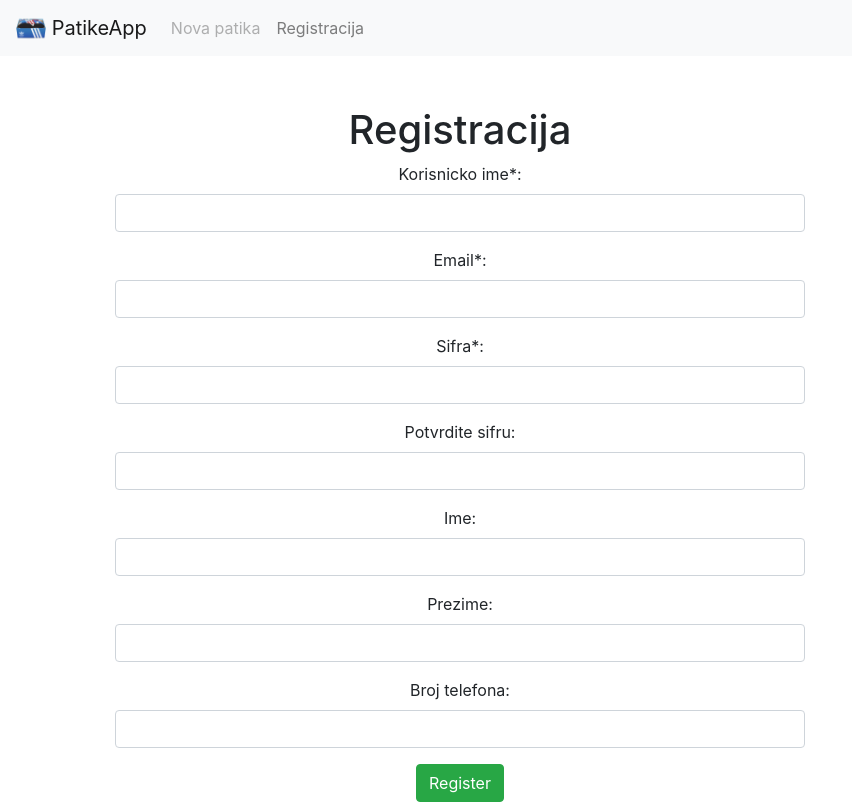
After one commit to apetrovic17/skriptdjango, a Django app: page /register/ in a window 1280 px wide. The commit adds this page. Shown: the whole page, without its empty margins (0-852 px from the left). Run offline with Django 3.2, Linux system fonts and the light colour scheme; some libraries are stand-ins or nearby versions.

Commit message:
registracija delete

```diff
--- a/patikepr/patikeapp/forms.py
+++ b/patikepr/patikeapp/forms.py
@@ -1,5 +1,6 @@
 from django.forms import ModelForm
 from .models import Patike, Ocene
+from django import forms
 
 
 class PatikeForm(ModelForm):
@@ -12,3 +13,13 @@ class OceneForm(ModelForm):
     class Meta:
         model=Ocene
         fields=['ocena','opis']
+
+
+class RegisterForm(forms.Form):
+    username = forms.CharField(widget=forms.TextInput(attrs={'class':'form-control'}))
+    email = forms.EmailField(widget=forms.EmailInput(attrs={'class':'form-control'}))
+    password = forms.CharField(widget=forms.PasswordInput(attrs={'class':'form-control'}))
+    password_repeat = forms.CharField(widget=forms.PasswordInput(attrs={'class':'form-control'}))
+    first_name = forms.CharField(widget=forms.TextInput(attrs={'class':'form-control'}))
+    last_name = forms.CharField(widget=forms.TextInput(attrs={'class':'form-control'}))
+    phone_number = forms.CharField(widget=forms.NumberInput(attrs={'class':'form-control'}), required=False)
--- a/patikepr/patikeapp/templates/new.html
+++ b/patikepr/patikeapp/templates/new.html
@@ -1,7 +1,7 @@
 {% extends 'master.html' %}
 
 {% block title %}
-    New article
+    New patike
 {% endblock %}
 
 {% block content %}
--- a/patikepr/patikeapp/templates/patike.html
+++ b/patikepr/patikeapp/templates/patike.html
@@ -11,12 +11,12 @@
             <div class="col-lg-4 col-md-6 mb-4">
             <div class="card h-100">
 
-              <div class="card-body">
+              <div class="card-body" style="background-color: #d3d3d3">
                 <h4 class="card-title">
                   <a href="{%url 'patikeapp:patika' patika.id%}">{{ patika.naziv }}</a>
                 </h4>
-                <h5>{{ patika.cena }}</h5>
-                <p class="card-text">{{ patika.model }}!</p>
+                <h5>{{ patika.model }}</h5>
+                <p class="card-text">{{ patika.cena }} rsd</p>
               </div>
 
             </div>
--- /dev/null
+++ b/patikepr/patikeapp/templates/register.html
@@ -0,0 +1,69 @@
+{% extends "master.html" %}
+
+{% block content %}
+    <div class="container">
+        <form action="{% url 'patikeapp:user_register' %}" method="post">
+            {% csrf_token %}
+            <div class="col-md-8 col-md-offset-2">
+                <div class="panel panel-default">
+                    <div class="panel-heading">
+                        <h1>
+                            Registracija
+                        </h1>
+                    </div>
+                    <div class="panel-body">
+                        {% if error_message %}
+                            <p class="bg-danger p-d ml-b">{{ error_message }}</p>
+                        {% endif %}
+
+                        <div class="form-group clearfix">
+                            <label for="{{ form.username.id_for_label }}" >Korisnicko ime<span class="text-red">*</span>:</label>
+
+                                {{ form.username }}
+
+                        </div>
+                        <div class="form-group clearfix">
+                            <label for="{{ form.email.id_for_label }}" >Email<span class="text-red">*</span>:</label>
+
+                                {{ form.email }}
+
+                        </div>
+                        <div class="form-group clearfix">
+                            <label for="{{ form.password.id_for_label }}" >Sifra<span class="text-red">*</span>:</label>
+
+                                {{ form.password }}
+
+                        </div>
+                        <div class="form-group clearfix">
+                            <label for="{{ form.password_repeat.id_for_label }}" >Potvrdite sifru:</label>
+
+                                {{ form.password_repeat }}
+
+                        </div>
+                        <div class="form-group clearfix">
+                            <label for="{{ form.first_name.id_for_label }}">Ime:</label>
+
+                                {{ form.first_name }}
+
+                        </div>
+                        <div class="form-group clearfix">
+                            <label for="{{ form.last_name.id_for_label }}" >Prezime:</label>
+
+                                {{ form.last_name }}
+
+                        </div>
+                        <div class="form-group clearfix">
+                            <label for="{{ form.phone_number.id_for_label }}" >Broj telefona:</label>
+
+                                {{ form.phone_number }}
+
+                        </div>
+                        <div class="col-md-15 col-md-offset-4">
+                            <input type="submit" value="Register" class="btn btn-success">
+                        </div>
+                    </div>
+                </div>
+            </div>
+        </form>
+    </div>
+{% endblock %}
--- a/patikepr/patikeapp/urls.py
+++ b/patikepr/patikeapp/urls.py
@@ -1,5 +1,6 @@
 from django.urls import path, re_path
 from . import views
+from django.conf.urls import url
 
 app_name = 'patikeapp'
 urlpatterns = [
@@ -7,5 +8,7 @@ urlpatterns = [
     path('patike/', views.patike, name='patike'),
     path('patika/<int:id>', views.patika, name='patika'),
     path('patika/edit/<int:id>/', views.edit, name='edit'),
-    path('new/', views.new, name='new')
+    path('new/', views.new, name='new'),
+    url(r'^register/$', views.user_register, name='user_register'),
+    path('delete/<int:id>', views.delete, name='delete'),
 ]
--- a/patikepr/patikeapp/views.py
+++ b/patikepr/patikeapp/views.py
@@ -1,16 +1,18 @@
+from django.contrib.auth import login
 from django.shortcuts import render, redirect, get_object_or_404
 from django.http import HttpResponse
 from django.contrib.auth.decorators import login_required, permission_required
 from .models import Patike
 from .forms import PatikeForm
+from django.contrib.auth.models import User
+from django.http import HttpResponseRedirect
+from .forms import RegisterForm
 
 
 def index(req):
     return render(req, 'index.html', {'page_title': 'Patikeapp'})
 
-
-
-
+@login_required()
 def patike(req):
     tmp = Patike.objects.all()
     return render(req, 'patike.html', {'patike': tmp})
@@ -19,12 +21,13 @@ def patika(req, id):
     tmp = get_object_or_404(Patike, id=id)
     return render(req, 'patika.html', {'patika': tmp, 'page_title': tmp.naziv})
 
-@permission_required('patikeapp.add_patika')
-def new(req):
-    return None
+def delete(req, id):
+    Patike.objects.filter(id=id).delete()
+    tmp = Patike.objects.all()
+    return render(req, 'patike.html', {'patike': tmp})
 
 
-@permission_required('demo_app.change_patike')
+@permission_required('patikeapp.change_patike')
 def edit(req, id):
     if req.method == 'POST':
         form = PatikeForm(req.POST)
@@ -45,7 +48,7 @@ def edit(req, id):
         return render(req, 'edit.html', {'form': form, 'id': id})
 
 
-@permission_required('demo_app.add_article')
+@permission_required('patikeapp.add_patike')
 def new(req):
     if req.method == 'POST':
         form = PatikeForm(req.POST)
@@ -59,3 +62,52 @@ def new(req):
     else:
         form = PatikeForm()
         return render(req, 'new.html', {'form': form})
+
+
+def user_register(request):
+    # if this is a POST request we need to process the form data
+    template = 'register.html'
+
+    if request.method == 'POST':
+        # create a form instance and populate it with data from the request:
+        form = RegisterForm(request.POST)
+        # check whether it's valid:
+        if form.is_valid():
+            if User.objects.filter(username=form.cleaned_data['username']).exists():
+                return render(request, template, {
+                    'form': form,
+                    'error_message': 'Vec postoji to korisnicko ime.'
+                })
+            elif User.objects.filter(email=form.cleaned_data['email']).exists():
+                return render(request, template, {
+                    'form': form,
+                    'error_message': 'Vec postoj taj email.'
+                })
+            elif form.cleaned_data['password'] != form.cleaned_data['password_repeat']:
+                return render(request, template, {
+                    'form': form,
+                    'error_message': 'Sifra se ne poklapa.'
+                })
+            else:
+                # Create the user:
+                user = User.objects.create_user(
+                    form.cleaned_data['username'],
+                    form.cleaned_data['email'],
+                    form.cleaned_data['password']
+                )
+                user.first_name = form.cleaned_data['first_name']
+                user.last_name = form.cleaned_data['last_name']
+                user.phone_number = form.cleaned_data['phone_number']
+                user.save()
+
+                # Login the user
+                login(request, user)
+
+                # redirect to accounts page:
+                return HttpResponseRedirect('/')
+
+    # No post data availabe, let's just show the page.
+    else:
+        form = RegisterForm()
+
+    return render(request, template, {'form': form})
--- a/patikepr/templates/header.html
+++ b/patikepr/templates/header.html
@@ -2,7 +2,7 @@
 
 <nav class="navbar navbar-expand-lg navbar-light bg-light">
     <a class="navbar-brand" href="{% url 'patikeapp:patike' %}">
-        <img src="{% static 'img/rocket.png' %}" width="30" height="30" class="d-inline-block align-top" alt="logo"/>
+        <img src="{% static 'img/sh.png' %}" width="30" height="30" class="d-inline-block align-top" alt="logo"/>
         PatikeApp
     </a>
 
@@ -10,10 +10,13 @@
         <li class="nav-item">
             {% if not perms.patikeapp.add_patika %}
                 <a class="nav-link disabled" href="{% url 'patikeapp:new' %}">Nova patika</a>
+
             {% else %}
                 <a class="nav-link" href="{% url 'patikeapp:new' %}">Nova patika</a>
+
             {% endif %}
         </li>
+        <li class="nav-item"> <a class="nav-link" href="{% url 'patikeapp:user_register' %}">Registracija</a></li>
     </ul>
 
     {% if user.is_authenticated %}
```
Also changed, not shown: patikepr/patikeapp/templates/patika.html (+23 -5 lines), patikepr/patikeapp/static/favicon.ico, patikepr/patikeapp/static/img/rocket.png, patikepr/patikeapp/static/img/sh.png (added).
